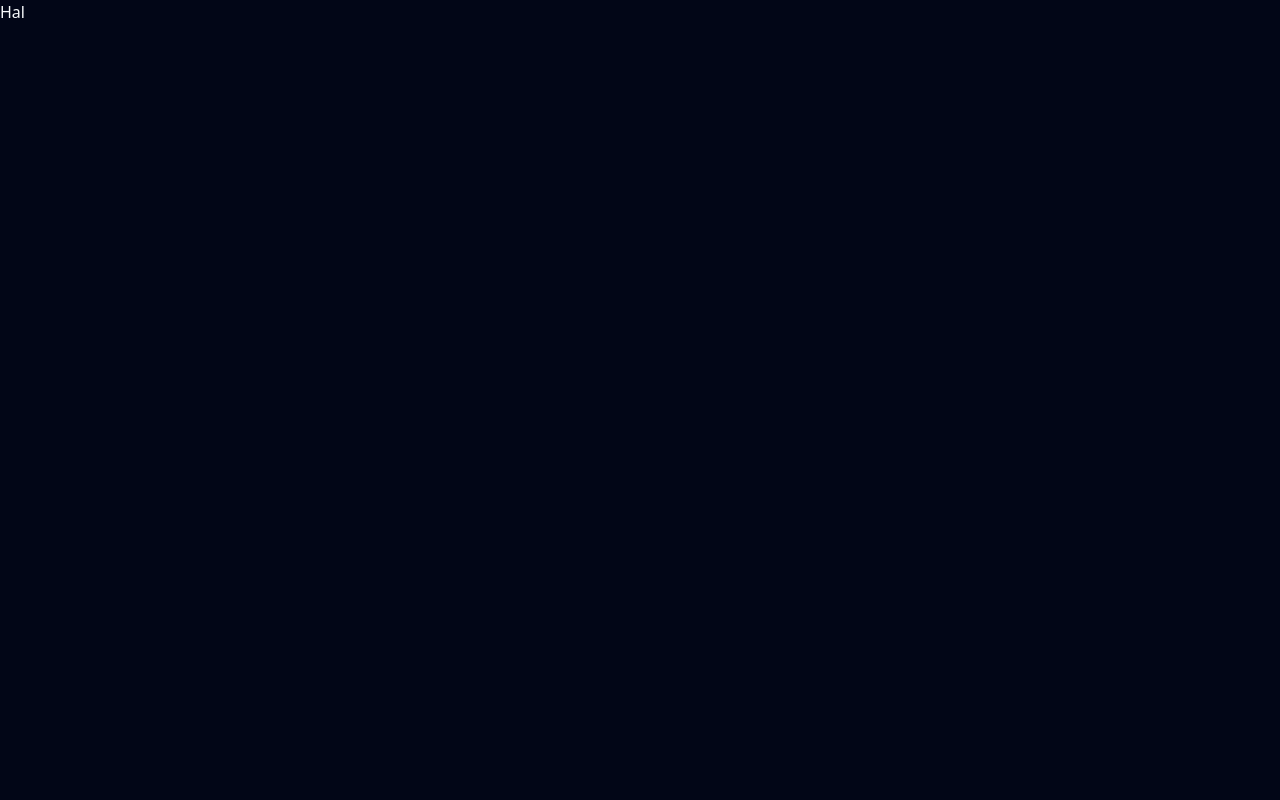
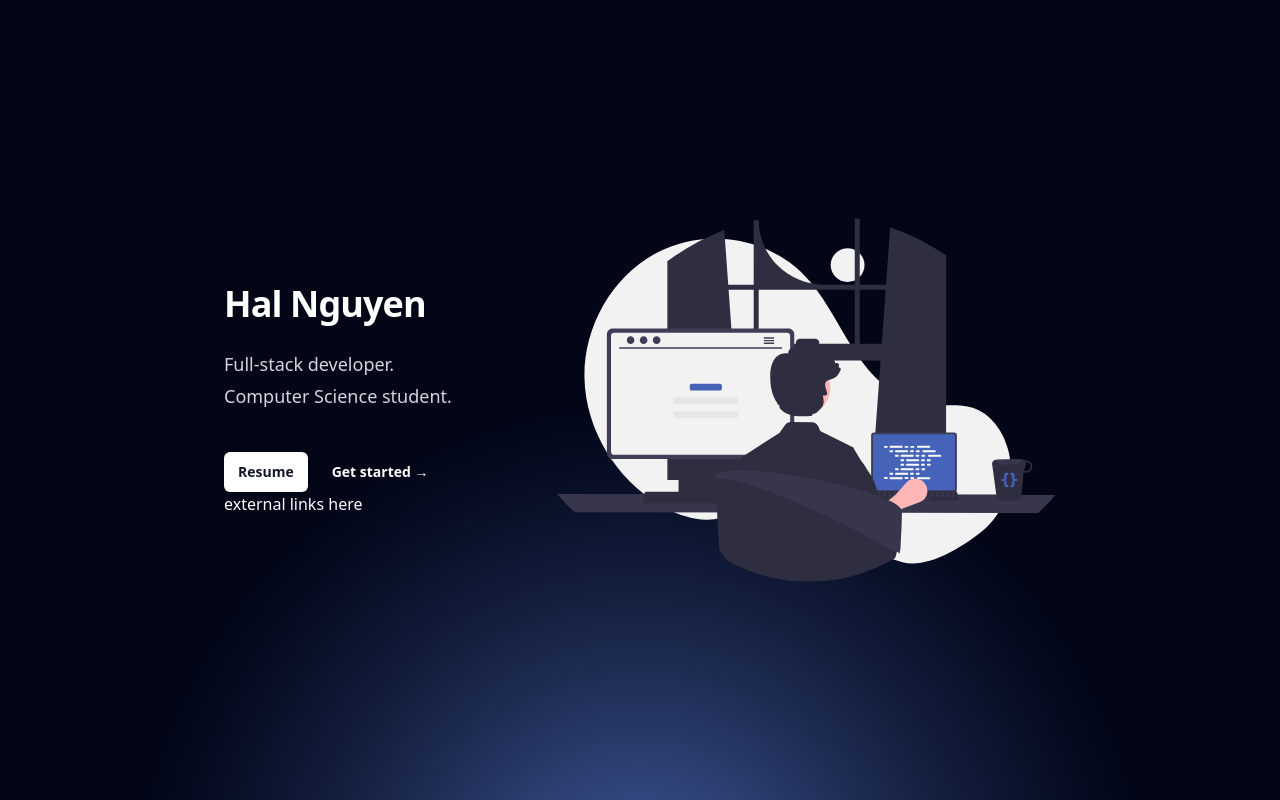
Before and after one commit to hn275/portfolio, an Astro site: page / in a window 1280 px wide. Built offline with nearby package versions, Linux system fonts and the light colour scheme; Astro itself is replaced by a stand-in of ours.

Commit message:
feat: index page

```diff
--- /dev/null
+++ b/src/layout/html.astro
@@ -0,0 +1,20 @@
+---
+import { ViewTransitions } from "astro:transitions";
+---
+
+<html lang="en">
+    <head>
+        <meta charset="utf-8" />
+        <link rel="icon" type="image/svg+xml" href="/favicon.svg" />
+        <meta name="viewport" content="width=device-width" />
+        <meta name="generator" content={Astro.generator} />
+        <title>Hal Nguyen</title>
+        <ViewTransitions />
+    </head>
+    <slot />
+    <style>
+        body {
+            @apply bg-slate-950 text-slate-50;
+        }
+    </style>
+</html>
--- a/src/layout/layout.astro
+++ b/src/layout/layout.astro
@@ -1,6 +1,6 @@
 ---
-import { ViewTransitions } from "astro:transitions";
 import Nav from "../components/nav.svelte";
+import Html from "./html.astro";
 import type { TransitionAnimationPair, TransitionAnimationValue } from "astro";
 
 type LayoutProps = {
@@ -44,15 +44,7 @@ const headerSlide: TransitionAnimationValue = {
 };
 ---
 
-<html lang="en">
-    <head>
-        <meta charset="utf-8" />
-        <link rel="icon" type="image/svg+xml" href="/favicon.svg" />
-        <meta name="viewport" content="width=device-width" />
-        <meta name="generator" content={Astro.generator} />
-        <title>Hal Nguyen</title>
-        <ViewTransitions />
-    </head>
+<Html>
     <body>
         <Nav client:load />
         <header class="" transition:animate={headerSlide}>
@@ -67,11 +59,9 @@ const headerSlide: TransitionAnimationValue = {
                 <slot />
             </div>
         </main>
+    </body>
+</Html>
 <style>
-            body {
-                @apply bg-slate-950 text-slate-50;
-            }
-
     @keyframes contentIn {
         0% {
             opacity: 0;
@@ -112,5 +102,3 @@ const headerSlide: TransitionAnimationValue = {
         }
     }
 </style>
-    </body>
-</html>
--- a/src/pages/index.astro
+++ b/src/pages/index.astro
@@ -1,7 +1,68 @@
-<h1>Hal</h1>
+---
+import Html from "../layout/html.astro";
+import Hero from "../assets/hero.svg";
+---
 
-<style>
-    body {
-        @apply bg-slate-950 text-slate-50;
-    }
-</style>
+<Html>
+    <body class="grid place-items-center">
+        <main
+            class="py-24 sm:px-6 sm:py-32 lg:px-8 relative h-[100vh] overflow-hidden grid place-items-center"
+        >
+            <div
+                class="relative isolate overflow-hidden px-6 lg:flex lg:gap-x-20 lg:px-24 lg:pt-0 items-center justify-center max-w-5xl"
+            >
+                <div
+                    class="mx-auto max-w-md text-center lg:mx-0 lg:flex-auto lg:py-32 lg:text-left"
+                >
+                    <h2
+                        class="text-3xl font-bold tracking-tight text-white sm:text-4xl"
+                    >
+                        Hal Nguyen
+                    </h2>
+                    <p class="mt-6 text-lg leading-8 text-gray-300">
+                        Full-stack developer.<br/>
+                        Computer Science student.<br/>
+                    </p>
+                    <div
+                        class="mt-10 flex items-center justify-center gap-x-6 lg:justify-start"
+                    >
+                        <a
+                            href="/about"
+                            class="rounded-md bg-white px-3.5 py-2.5 text-sm font-semibold text-gray-900 shadow-sm hover:bg-gray-100 focus-visible:outline focus-visible:outline-2 focus-visible:outline-offset-2 focus-visible:outline-white"
+                            >Resume</a
+                        >
+                        <a
+                            href="/about"
+                            class="text-sm font-semibold leading-6 text-white"
+                            >Get started <span aria-hidden="true">→</span></a
+                        >
+                    </div>
+                    <div>
+                        external links here
+                    </div>
+                </div>
+                <div class="hidden lg:block w-[60%]">
+                    <img src={Hero.src} alt="" />
+                </div>
+            </div>
+            <svg
+                viewBox="0 0 1024 1024"
+                class="absolute left-1/2 top-1/2 -z-10 h-[64rem] w-[64rem] -translate-y-1/2 [mask-image:radial-gradient(closest-side,white,transparent)] sm:left-full sm:-ml-80 lg:left-1/2 lg:ml-0 lg:-translate-x-1/2 lg:translate-y-0"
+                aria-hidden="true"
+            >
+                <circle
+                    cx="512"
+                    cy="512"
+                    r="512"
+                    fill="url(#759c1415-0410-454c-8f7c-9a820de03641)"
+                    fill-opacity="0.7"></circle>
+                <defs>
+                    <radialGradient id="759c1415-0410-454c-8f7c-9a820de03641">
+                        <stop stop-color="#6587E4"></stop>
+                        <stop offset="1" stop-color="#385593"></stop>
+                    </radialGradient>
+                </defs>
+            </svg>
+        </main>
+    </body>
+</Html>
```
Also changed, not shown: src/assets/hero.svg (added). Lines whose indentation alone changed are shown as unchanged.
